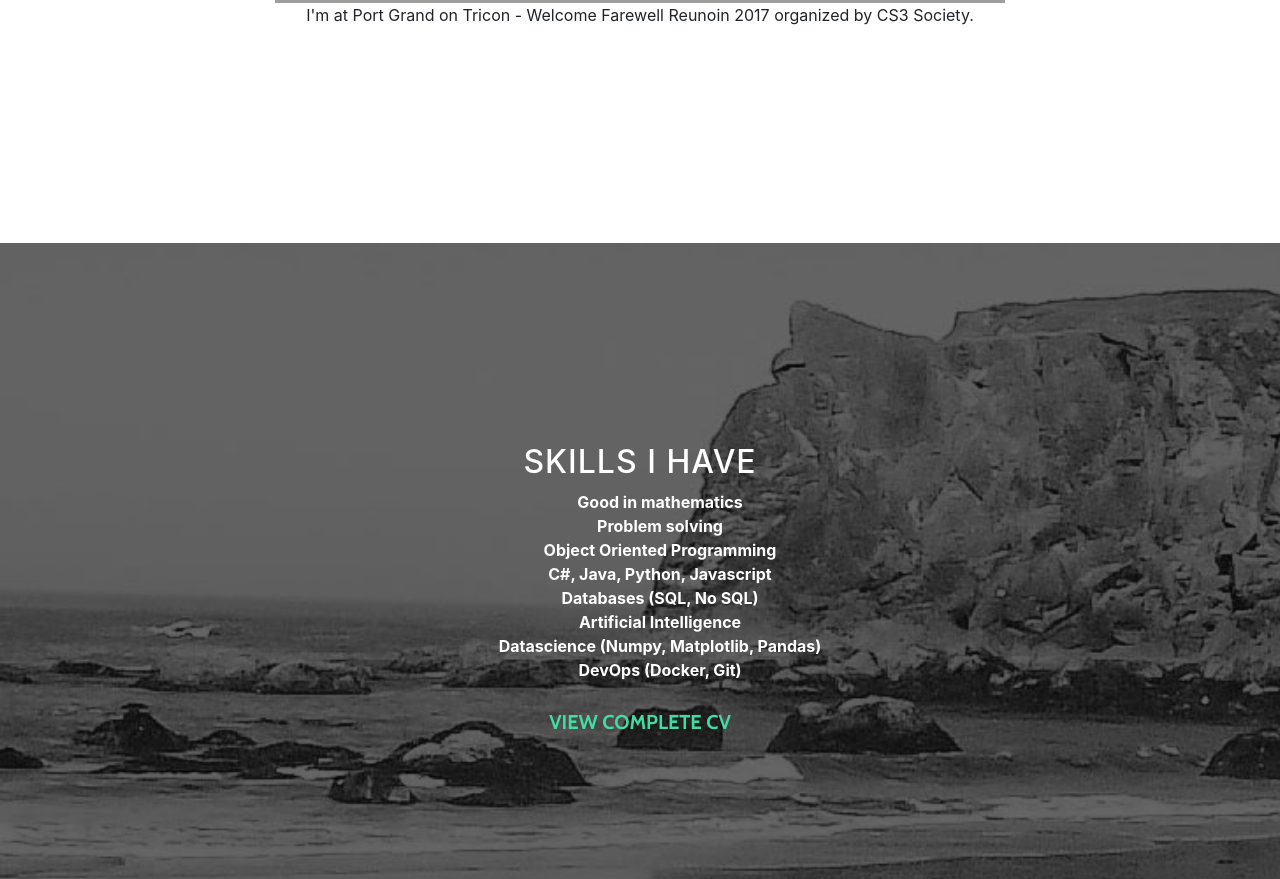
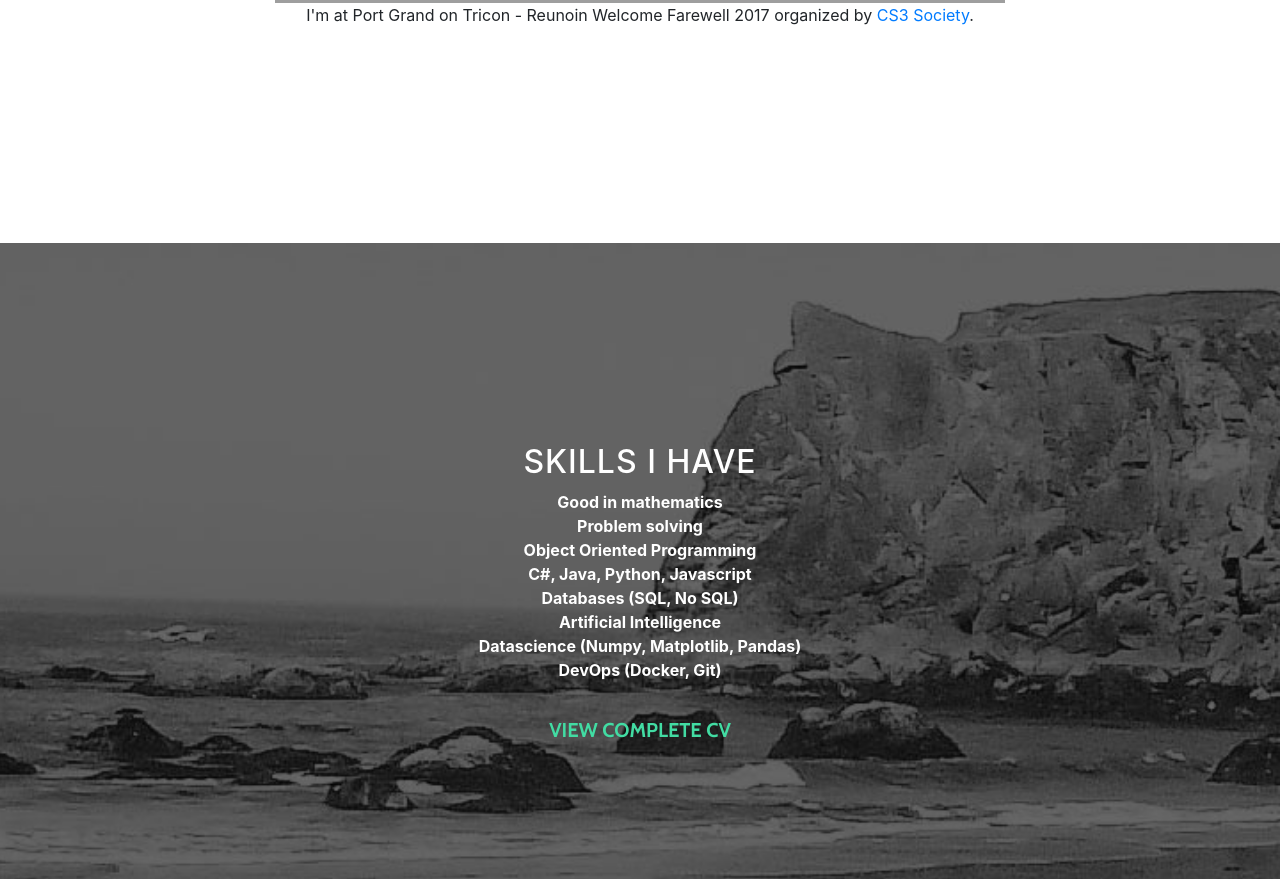
Before and after one commit to t3hami/t3hami.github.io-old, a website with bundled scripts: page index.html in a window 1280 px wide. Shown: the part 1693-2572 px from the top of the page. Built offline with nearby package versions, Linux system fonts and the light colour scheme; grey boxes are pictures that could not be loaded.

Commit message:
Skills list align.

```diff
--- a/css/grayscale.css
+++ b/css/grayscale.css
@@ -282,10 +282,6 @@ img::-moz-selection {
   background: transparent;
 }
 
-#skills-list {
-  list-style-type: none;
-}
-
 #profile {
   width: 100%;
 }
--- a/index.html
+++ b/index.html
@@ -88,7 +88,7 @@
             <h2>Introduction</h2>
             <p>I'm a student of Computer Science in <a href="https://fuuast.edu.pk/">Federal Urdu University of Arts, Science and Technology.</a> I enrollled in BS program in Feb 2016 and expected to graduate in Dec of 2019.
             <figure><img id="profile" src="https://preview.ibb.co/kOdZ9y/pic4.jpg" alt="Muhammad Tehami">
-            <figcaption>I'm at Port Grand on Tricon - Welcome Farewell Reunoin 2017 organized by CS3 Society.</figcaption>
+            <figcaption>I'm at Port Grand on Tricon - Reunoin Welcome Farewell 2017 organized by <a href="https://www.facebook.com/cs3fuuastkarachi/">CS3 Society</a>.</figcaption>
             </figure>
           </div>
         </div>
@@ -100,16 +100,14 @@
       <div class="container">
         <div class="col-lg-8 mx-auto">
           <h2>Skills I have</h2>
-          <ul id="skills-list">
-            <li><strong>Good in mathematics</strong></li>
-            <li><strong>Problem solving</strong></li>
-            <li><strong>Object Oriented Programming</strong></li>
-            <li><strong>C#, Java, Python, Javascript</strong></li>
-            <li><strong>Databases (SQL, No SQL)</strong></li>
-            <li><strong>Artificial Intelligence</strong></li>
-            <li><strong>Datascience (Numpy, Matplotlib, Pandas)</strong></li>
-            <li><strong>DevOps (Docker, Git)</strong></li>
-          </ul>
+            <strong>Good in mathematics</strong><br>
+            <strong>Problem solving</strong><br>
+            <strong>Object Oriented Programming</strong><br>
+            <strong>C#, Java, Python, Javascript</strong><br>
+            <strong>Databases (SQL, No SQL)</strong><br>
+            <strong>Artificial Intelligence</strong><br>
+            <strong>Datascience (Numpy, Matplotlib, Pandas)</strong><br>
+            <strong>DevOps (Docker, Git)</strong><br><br>
           <a href="MuhammadTehami-CV.pdf" target="_blank" class="btn btn-default btn-lg">View Complete CV</a>
         </div>
       </div>
```
